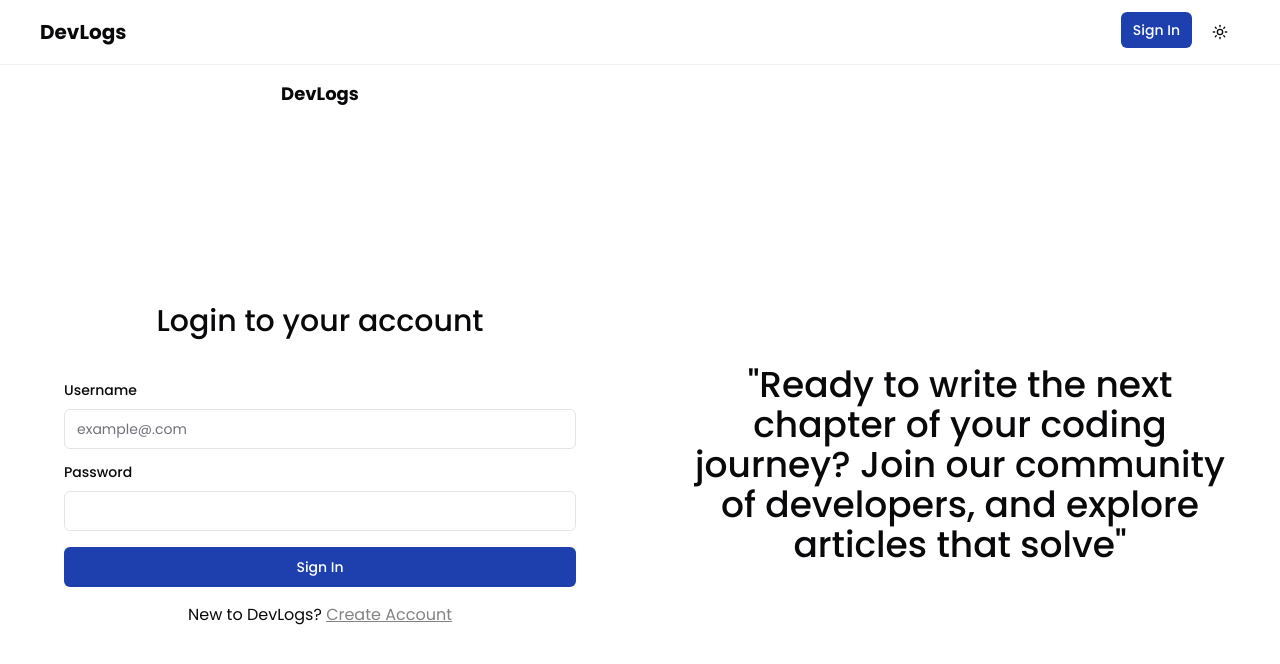
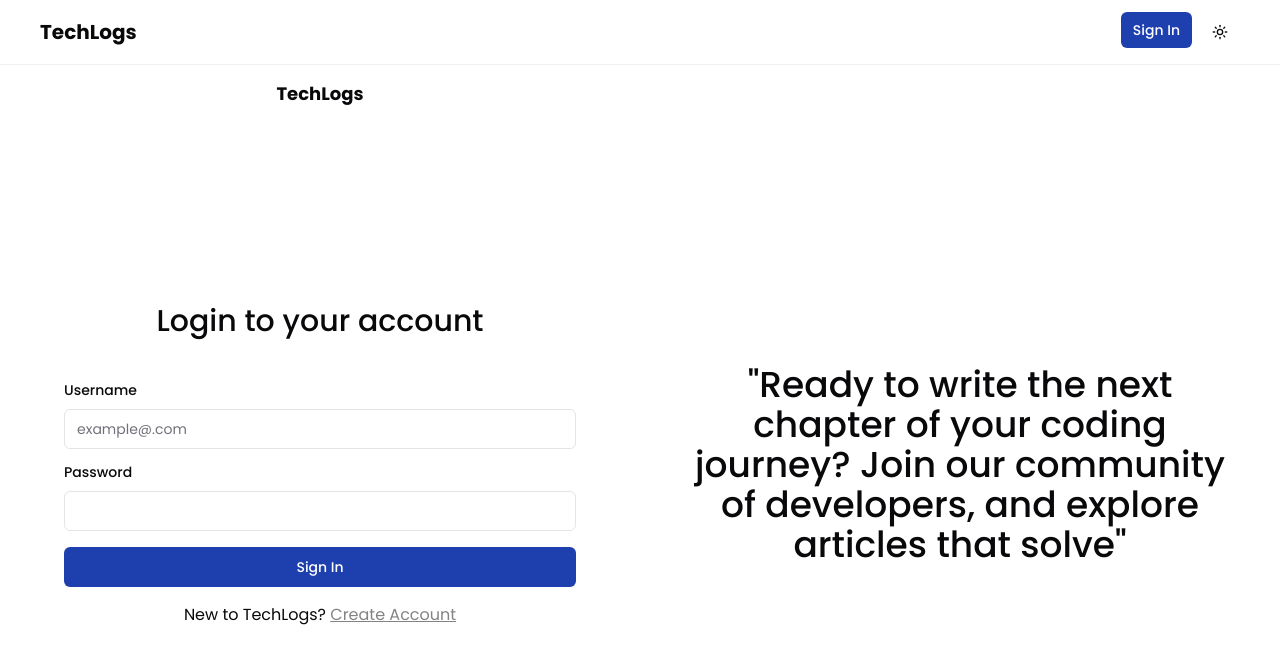
Before and after one commit to ayush-khatrii/blog-frontend, a React (Vite) app: page /sign-in in a window 1280 px wide. Shown: the top 664 px of the page. Built offline with nearby package versions, Linux system fonts and the light colour scheme; no server answers.

Commit message:
Updated name of the blog app

```diff
--- a/src/components/AuthInput.tsx
+++ b/src/components/AuthInput.tsx
@@ -91,7 +91,7 @@ const AuthInput = ({ isSignIn }: { isSignIn: boolean }) => {
         {
           isSignIn ?
             <p>
-              New to DevLogs? {""}
+              New to TechLogs? {""}
               <Link to={`/sign-up`} className="opacity-50 underline">
                 Create Account
               </Link>
--- a/src/components/Navbar.tsx
+++ b/src/components/Navbar.tsx
@@ -54,7 +54,7 @@ const Navbar = () => {
   return (
     <header className="border-b border-foreground/5 w-full z-[200] overflow-hidden px-5 py-3 bg-transparent">
       <div className="container mx-auto flex justify-between items-center">
-        <Link to="/" className="text-xl font-bold md:pl-5">DevLogs</Link>
+        <Link to="/" className="text-xl font-bold md:pl-5">TechLogs</Link>
         <nav>
           <ul className="flex space-x-2 md:pr-5">
             {
--- a/src/components/sign-in.tsx
+++ b/src/components/sign-in.tsx
@@ -5,7 +5,7 @@ const SignIn = () => {
   return (
     <section className="grid lg:grid-cols-2">
       <div className="flex justify-center items-center h-screen flex-col gap-3 px-10">
-        <h1 className="absolute text-lg font-bold top-20">DevLogs</h1>
+        <h1 className="absolute text-lg font-bold top-20">TechLogs</h1>
         <h2 className="md:text-3xl text-2xl mb-5 font-medium">Login to your account</h2>
         <AuthInput isSignIn={true} />
       </div>
--- a/src/components/sign-up.tsx
+++ b/src/components/sign-up.tsx
@@ -6,7 +6,7 @@ const SignUp = () => {
   return (
     <section className="grid lg:grid-cols-2">
       <div className="flex w-full justify-center items-center h-screen flex-col gap-3 px-10">
-        <h1 className="absolute text-lg font-bold top-20">DevLogs</h1>
+        <h1 className="absolute text-lg font-bold top-20">TechLogs</h1>
         <h2 className="text-3xl font-medium my-5">Create an Account</h2>
         <AuthInput isSignIn={false} />
       </div>
```
